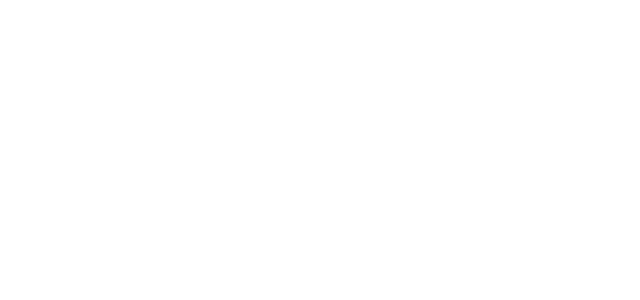
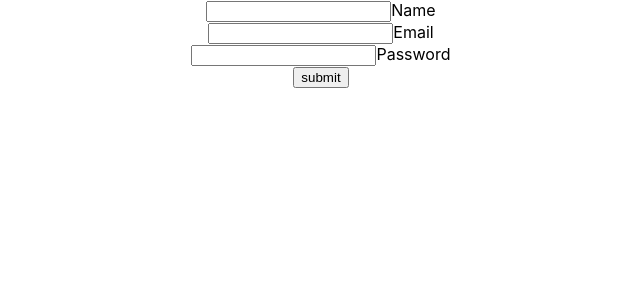
Before and after one commit to 360klacy/my-recycler-front-end, a React (Create React App) app: page /request/quotes in a window 1280 px wide. Shown: the top 300 px of the page, without its empty margins (319-959 px from the left). Built offline with nearby package versions, Linux system fonts and the light colour scheme.

Commit message:
Request quote is sign up form

```diff
--- a/src/App.js
+++ b/src/App.js
@@ -3,6 +3,7 @@
 import Home from './components/Home/Home';
 import './App.css';
 import Categories from './components/Categories';
+import RequestQuote from './components/Quotes/RequestQuote';
 
 function App() {
   return (
@@ -10,6 +11,7 @@
         <div className="App">
             <Route exact path="/" component={Home} />
             <Route path="/categories" component={Categories} />
+            <Route path="/request/quotes" component={RequestQuote} />
         </div>
     </Router>
   );
--- a/src/components/Home/Home.js
+++ b/src/components/Home/Home.js
@@ -1,6 +1,7 @@
 import React, {Component} from 'react';
 import './Home.css';
 import Categories from '../Categories';
+import SignIn from '../Quotes/RequestQuote'
 
 
 class Home extends Component{
@@ -22,6 +23,14 @@
                     </div>
                 </div>
             </div>
+            <div className="container-fluid">
+                <div className="row">
+                    <div className="home col s12">
+                        <SignIn />
+                    </div>
+                </div>
+
+            </div>
 
             </>
         )
--- /dev/null
+++ b/src/components/Quotes/RequestQuote.js
@@ -0,0 +1,62 @@
+import React from 'react';
+import axios from 'axios'
+
+class SignIn extends React.Component{
+  constructor(props){
+    super(props);
+    this.state = {
+      name: '', email: '', password: ''
+    };
+  }
+  handleFormEmail = (e)=>{
+    console.log(e.target.value)
+    this.setState({
+        email:e.target.value
+    })
+    }
+  handleFormName = (e)=>{
+    console.log(e.target.value)
+    this.setState({name:e.target.value})
+    }
+
+  handleFormPassword = (e)=>this.setState({password:e.target.value})
+
+
+  submitSigninForm = async (e) =>{
+    e.preventDefault()
+    console.log(this.state)
+    let url = `${window.apiHost}/users/signup`
+    console.log(url)
+    let resp = await axios.post(url,this.state)
+    console.log('resp', resp)
+  }
+
+  render(){
+    return(<>
+<div className="row">
+    <form onSubmit={this.submitSigninForm}className="col s12">
+      <div className="row">
+        <div className="input-field col s12">
+          <input id="name" value={this.state.name} onChange={this.handleFormName}type="text" className="validate" />
+          <label htmlFor="email">Name</label>
+        </div>
+        <div className="input-field col s12">
+          <input id="email" value={this.state.email} onChange={this.handleFormEmail}type="email" className="validate" />
+          <label htmlFor="email">Email</label>
+        </div>
+      </div>
+      <div className="row">
+        <div className="input-field col s12">
+          <input id="password" defaultValue={this.state.password} onChange={this.handleFormPassword} type="password" className="validate" />
+          <label htmlFor="password">Password</label>
+        </div>
+      </div>
+      <button>submit</button>
+    </form>
+</div>
+
+    </>)
+  }
+}
+
+export default SignIn;
```
Also changed, not shown: src/components/Quotes/RequestQuote.css (added).
